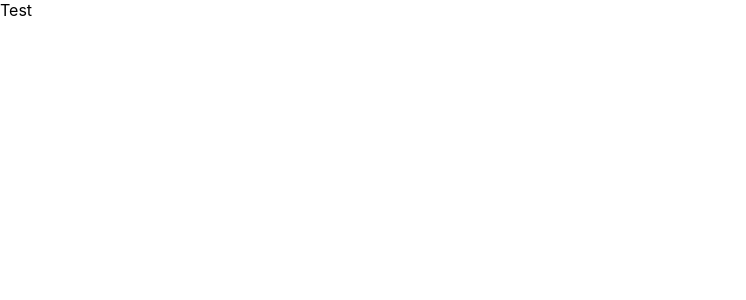
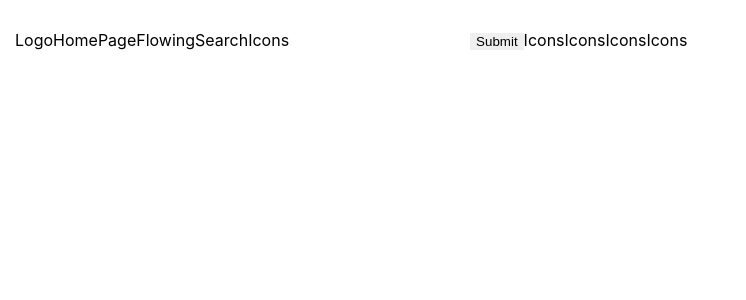
Before and after one commit to saddamarbaa/pinterest-clone-app-react-typescript, a React (Create React App) app: page / in a window 1280 px wide. Shown: the top 300 px of the page, without its empty margins (0-746 px from the left). Built offline with nearby package versions, Linux system fonts and the light colour scheme.

Commit message:
fix the first bugs(Eror Header is not defind)

```diff
--- a/src/App.js
+++ b/src/App.js
@@ -5,8 +5,7 @@ import Header from "./Header.js";
 function App() {
   return (
     <div className="app">
-      <header className="App-header"></header>
-      <p>Test</p>
+      <Header className="App-header"></Header>
     </div>
   );
 }
```
